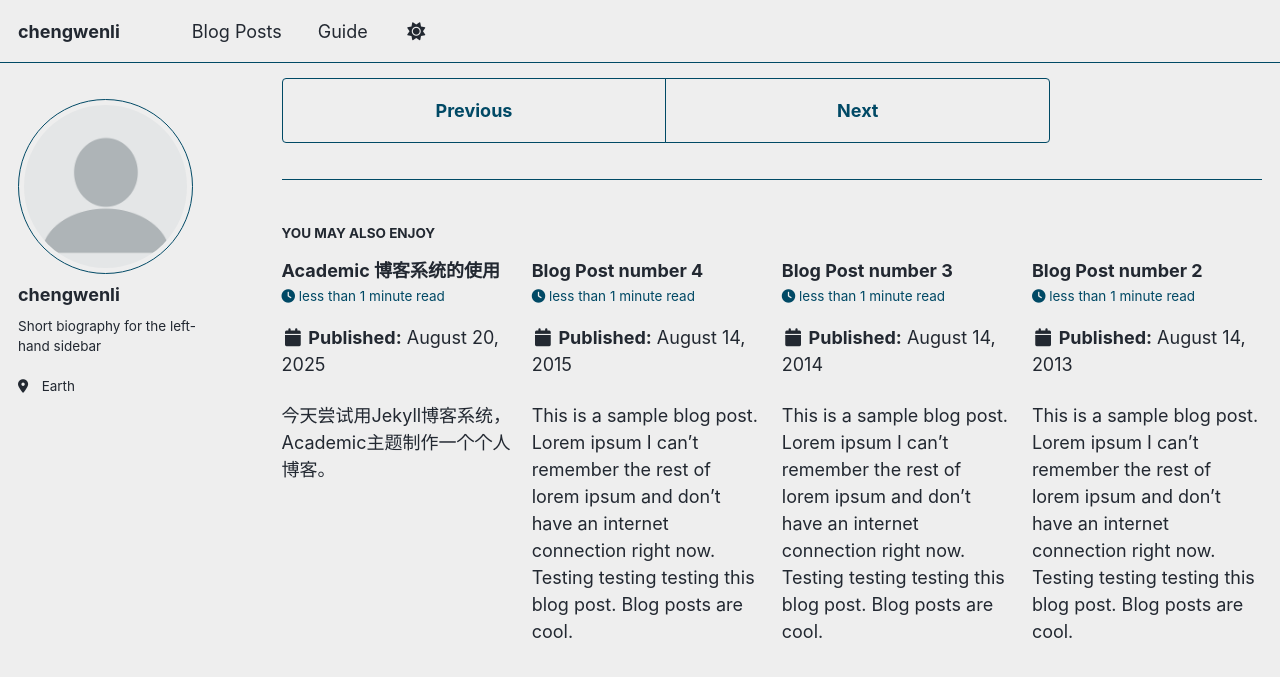
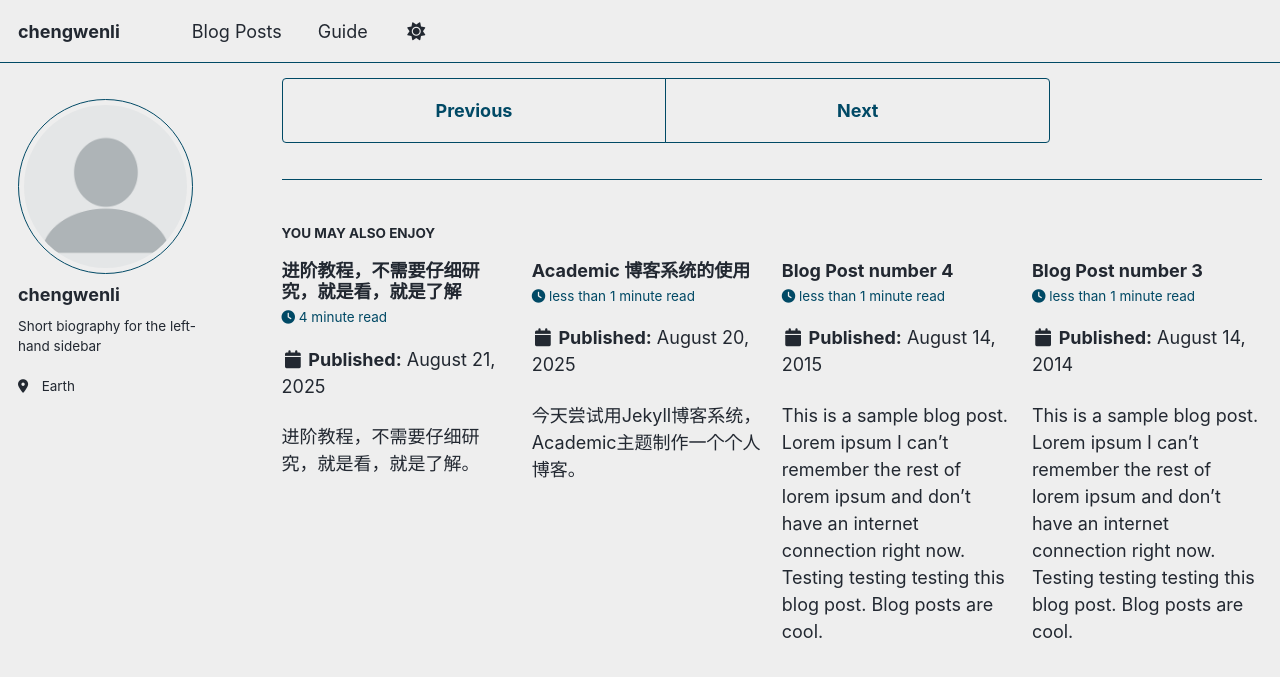
Before and after one commit to rensly/blog-academicpages, a Jekyll site: the page built from _posts/2199-01-01-future-post.md, in a window 1280 px wide and 900 px high, scrolled down 508 px. Shown: the top 677 px of the window. Built offline with Jekyll 4.4.1, drawn with Linux system fonts in a browser that asks for light colours; a script that is not in the unit is left out; part of the change alters nothing that is shown.

Commit message:
web1:进阶教程，不需要仔细研究，就是看，就是了解

````diff
--- a/_config.yml
+++ b/_config.yml
@@ -206,7 +206,7 @@ incremental: false
 # Markdown Processing
 kramdown:
   input: GFM
-  hard_wrap: false
+  hard_wrap: true
   auto_ids: true
   footnote_nr: 1
   entity_output: as_char
--- /dev/null
+++ b/_posts/2025-08-21-how-to-create-website-1.md
@@ -0,0 +1,466 @@
+---
+title: '进阶教程，不需要仔细研究，就是看，就是了解'
+date: 2025-08-21
+permalink: /posts/2025/08/how-to-create-website-1/
+tags:
+  - 网站
+---
+
+[进阶教程](https://new.web.cafe/tutorial/0c91c83924e9495aa75384becf6304ff)，不需要仔细研究，就是看，就是了解。
+
+# [【5000 字长文】海外工具从需求挖掘到网站制作全流程让你一篇文章学会](https://new.web.cafe/tutorial/detail/gz96vzpif7dW65iFcHDbTY)
+
+## 一、海外工具站的发展前景
+
+对于我们大多数新手来说，可以先做短期的或者 for fun 的需求练练手，在这个过程中学习如何挖掘需求，如何做 SEO，如何获取流量，如何宣传推广，如何将流量变现。
+
+之后就可以布局长期的、工作生活需要的一些工具，参考竞争对手，争取在某些方面超过竞争对手，如做得更好用，做得更漂亮，做得处理速度更快等等
+
+## 二、怎么挖掘需求
+
+利用 Semrush、Similarweb、ahrefs、Google Trends 等工具挖掘需求，判断是否值得做。
+
+这些工具一般用免费功能就行，如果你想用付费功能，直接买正版比较贵，可以去淘宝找找便宜的共享账号。
+
+最后再总结一下，我们可以通过在搜索引擎查询一些工具相关的词汇，找到一些网站，然后去 Similarweb 查询网站流量，流量渠道，相关网站等信息。之后再用 Semrush 去分析网站、分析关键字，找到竞争难度低的词，再去 ahrefs 这里再验证一下。
+
+不一定只看工具站，我们可以去查我们知道的任意一个有一定流量的网站，分析网站流量来自于哪些关键字，之后分析一下，有没有哪个关键字是我们可以去做的。
+
+## 三、实战一下挖掘需求
+
+Semrush, 打开 Keyword Magic Tool，随便输入一些词
+
+这里我选择了猫猫狗狗这些常见的词，选择 KD（竞争度）0 ～ 29%，也就是低竞争度，排除一些色情词汇，然后一个一个去看
+
+发现了“cat coloring pages” 这个词，竞争度只有 27，而且搜索结果前 6 都是内页
+
+那么我们注册一个域名来优化这个词，就很容易排到谷歌搜索首页。
+
+再在 https://ahrefs.com/keyword-difficulty 这里验证一下，优化难度 9，只需要 10 个外链就能排到首页，说明的确值得去做。
+
+## 四、怎么制作工具站
+
+Github https://github.com/ 可以找到很多开源代码，有很多代码是完整的项目，可以直接拿来就用。
+
+Vercel 模板中心 https://vercel.com/templates 有很多可以一键部署拿来就用的模板。
+
+还有 https://codecanyon.net/search/ai 有很多收费的源码，有完整的功能，价格不贵，只要几十美元。
+
+# [【5800 字长文】从网站站内优化到部署上线再到推广运营一篇文章让你学明白](https://new.web.cafe/tutorial/detail/o3RNNMKZAMtBADNFswicqE)
+
+## 一、站内优化经验
+
+通过分析需求，找到了可以做的关键词之后，就要思考:
+
+```
+用户在搜索引擎里搜索这个关键字，到底是想找什么，
+是想找内容？
+还是想找工具？
+还是想找服务？
+还是想找商品？
+或者其它东西？
+```
+
+### 1.1、TDK
+
+### 1.2、网页结构 一个 HTML 网页，除了要写好 title 和 descrition 外，最重要的就是要让整个网页结构清晰，有明显的 h1、h2、h3 结构。
+
+### 1.3、内链建设
+
+网站内互相跳转的链接叫做内链。
+外部网站跳转到我们网站的链接叫外链。
+
+### 1.4、六字真言：分门别类罗列
+
+### 1.5、后端渲染
+
+### 1.6、确保 URL 唯一
+
+在网页的 head 中通过设置 canonical 来让搜索引擎知道当前网页正确且唯一的 URL
+
+## 二、域名、服务器
+
+### 2.1、域名购买渠道
+
+海外站，尽量不要在国内的域名注册商注册域名，国外的推荐注册商：
+
+- https://www.godaddy.com/
+- https://www.namecheap.com/
+- https://www.namesilo.com/
+- https://porkbun.com/
+- https://www.cloudflare.com/
+- https://www.hostinger.com/
+  随便哪个都可以，你有哪个账号就在哪里注册，不用去纠结那几块钱的价格差
+
+### 2.2、服务器购买渠道
+
+有国内阿里云、腾讯云账号的话，直接在上面购买海外服务器即可。
+
+国外的话 AWS、谷歌云等也可以
+
+- https://aws.amazon.com/
+- https://cloud.google.com/
+- https://www.digitalocean.com/
+- https://www.linode.com/
+
+  2.3、不用服务器
+  如果是做简单前端工具的话，用 Vercel 免费版就足够了，前后端代码都可以放。
+
+前端还可以用 CloudFlare Pages ，后端可以用 CloudFlare workers。
+
+Vercel 和 CloudFlare 的免费套餐就足够用了，等流量上来了之后再付费
+
+2.4、LOGO 制作工具
+
+- https://ideogram.ai/
+- https://www.midjourney.com/
+- https://icon.ray.so/
+- https://logofa.st/
+
+## 三、如何部署
+
+用户在浏览器输入你的域名之后，会经过 dns 解析，找到域名提供服务的服务器 IP，也许这是你自己购买的云服务器 IP，也许是你的 Vercel、CloudFlare 等平台的 IP，
+
+之后请求就会被发送到服务器里，由服务器进行一些处理后，返回 html 页面代码给浏览器，最终浏览器渲染出网页。
+
+所以我们购买到的域名，需要有一个 dns 服务器，一般域名注册商都会免费提供，我们也可以使用第三方的 dns 服务。
+
+**这里统一建议大家使用 CloudFlare 的域名解析服务。**
+
+接下来我们以 CloudFlare 和 Vercel 为例，说明如何部署一个前端工具站点。
+
+### 3.1、域名解析
+
+CloudFlare - Websites -点击右上角“Add a site”
+
+选择免费套餐，继续点击“Continue”按钮。
+
+复制 CloudFlare 提供的 ns1 和 ns2 ，填到域名注册商后台的域名 dns 设置界面。
+
+之后继续下一步，三个都开启，最后点击“Finish”就可以了。生效需要一段时间，等回到网站列表页面，网站底下显示“Active”就表示修改 dns 成功了。
+
+### 3.2、添加域名解析记录
+
+常用的域名解析记录类型有 A 记录、CNAME 记录、TXT 记录、MAX 记录，如果只需要配置网站访问，只需要用前两个就行，如果要配置邮箱，才需要用到后两个。有时候做一些域名所有权校验，需要用到第三个 TXT 记录。
+
+### 3.3、静态网站部署
+
+以 Vercel 配合 CloudFlare 为例说明静态网站部署流程，总共有以下几步：
+
+1. 创建 Github 私有仓库，把网站前端代码提交到仓库；
+2. 在 Vercel 新建项目，选择关联上一步创建的仓库；
+3. 等待自动构建成功，点击 Vercel 免费提供的子域名，可以成功打开网站；
+4. 在 Vercel 域名设置中添加自定义域名，选择默认用无 www 域名，把 www 域名跳转到无 www 域名（刚好与官方建议相反），并且开始 SSL 证书，选择从 http 跳转到 https；
+5. 在 CloudFlare 中添加域名解析记录，注意要 SSL 要选择 Full 模式；
+6. 等待解析记录生效，使用 https://域名 打开网站，部署完成。
+
+通过以上步骤，我们成功部署了一个网站，可以打开搜索引擎，好好欣赏 3 分钟。
+
+## 四、上线第一步
+
+那么网站部署好了之后，我们还需要做一些准备工作。
+
+如提交到谷歌 search console 后台，配置流量统计代码，添加一些外链等等。
+
+### 4.1、提交谷歌 search console 后台
+
+先要为网站制作制作 sitemap，具体格式请百度或者谷歌或者问 GPT。
+
+之后在谷歌中搜索 site:域名 ，会有一个提示“尝试使用 Google Search Console”，点击进去。
+
+验证之后，就可以去添加我们之前准备好的 sitemap 文件，之后就等待谷歌爬虫光临就好了。
+
+### 4.2、别忘了放置流量统计代码
+
+打开谷歌分析 https://analytics.google.com/analytics/ ，点击左下角的设置按钮，在设置页面中点击“添加媒体资源”按钮，在新界面中按照步骤添加自己域名。按照要求，一步一步填写即可，第 3 步时选择“获取基准报告”。
+
+第 4 步选择类型为网站，之后输入网站域名和网站名称，提交后就可以获取网站统计代码。
+
+把网站统计代码放到你的网站的所有页面的 </body>之前
+
+如果你用不太习惯，也可以同时放百度统计代码，也是放到这个 display:none 的 div 内。
+
+### 4.3、吸引爬虫
+
+通过建立**启动外链，吸引爬虫**，可以尽快让搜索引擎收录我们的新网站。
+
+主要有 2 个办法。
+
+1. 找到谷歌爬虫经常光顾的网站，去发布帖子，宣传 如 V2EX.com 就是一个不错的发布网站，可以去分享创造节点发布自己的网站，注意，介绍一定要真诚一点，不要敷衍了事。
+2. 在自己的老网站上增加友链 如果你有一些已经被收录的网站就最好了，在你的老网站里给新网站添加外链，也容易吸引到爬虫。
+
+所以当我们手里的网站越来越多之后，上一个新网站被搜索引擎收录就会更快好多。
+
+## 五、宣传推广
+
+1.  从熟悉的渠道开始 先从你熟悉的渠道开始，把你能够影响的渠道，都去发一遍。先获取第一批用户，即使不是海外用户都行，因为第一批用户可以帮助你找出一些 Bug，修复一些问题。
+2.  提交到周刊. 聚合分享网站 接着，可以提交到一些周刊，如阮一峰的每周五科技周刊，如 ahhhhfs.com ，如小众软件等。
+3.  提交到 ProductHunt 之后，把产品提交到 ProductHunt，能够带来真正意义上的第一波海外用户。
+    因为我们的产品是 AI 工具，所以会被各个 AI 导航爬虫从 PH 上自动抓取，收录，这样又能够从这些导航站获取一批用户。
+4.  提交到导航网站 然后还可以提交到一些不会自动抓取，需要我们手动提交的 AI 导航站，甚至有些付费的也可以试试提交，不过量力而行，太贵的就先不提交了。
+    到这一步，你已经有几批新用户过来了，需要观察一下用户使用情况，是否能够正常使用工具，是否会愿意分享工具，看看老用户有没有带新用户进来。
+5.  提交到科技媒体 如果以上步骤都效果不错的话，还可以去找一些小科技媒体，小自媒体账号，自荐一下。
+    尽量找免费的，如果你的工具有趣且好用的话，能找到愿意帮你宣传的媒体的，因为他们发内容也需要素材。
+6.  社交平台找有需求的人 最后，还可以去推特上搜索有没有人在找相关的产品，你可以去评论区自荐，注意态度一定要诚恳，诚实说是自己做的产品，请对方使用，并且提提意见。会有人不理你没关系，但也会有人理你，那就收获用户+1。
+
+经过以上步骤，你的网站就会有了初始启动用户。
+如果产品做得不错的话，还会被不断传播出去。
+同时搜索引擎也会因为外链增加而得到排名，也能够开始带来一些流量。
+一些都向着美好迈进。
+
+### 六、调整预期
+
+我们先从我们能力范围内能做的网站开始做起，先把第一个网站做出来。
+
+能够从搜索引擎获取到免费的流量，能够从 Adsense 赚到第一笔广告费，那就说明你入门了。
+
+举例，去找需求的时候，先找搜索量小一些并且竞争度低的词，先按照这个操作方法，做一个网站，上线后从谷歌拿到流量再说。有了这样的正反馈之后，我们才会更有动力去投入进去做更难一点的词。
+
+# [新手怎么做好出海第一站？](https://new.web.cafe/tutorial/detail/1mKHV1JxHVn8pHSYjhPgaK)
+
+```
+ 第一步： 找需求
+ 第二步： 做网站
+ 第三步： 搞推广
+```
+
+提交自己网站到 Google Search Console。
+在 V2EX、Reddit、Hacker News、Twitter 等平台发布自己的产品信息，真诚介绍自己的产品。
+提交自己产品到 ProductHunt.com，写好介绍，做好配图。
+提交自己产品到各个免费导航网站，比如我们前面说到做一个 AI 网站，那就优先提交到 AI 导航网站。
+有流量之后，申请 Adsese，接入广告代码，开始赚钱。
+
+**避坑指南** 在开始之前，这里有一些避坑建议希望大家有所了解：
+
+- 去找已经存在的需求，不要自己想需求；
+- 新手不要想太大的需求，尽量一个星期能够开发完成，否则会永远上不了线；
+- 用户需要的不是一个大而全且复杂的产，用户需要的是一个能够解决他们某一个需求的产品；
+- 别人做过的产品不代表我们不能做，尤其是别人正在赚钱的产品我们更可以做；
+- 已经被别人证明过的需求，我们再做一个，然后瞄准竞品暂时还没有进入的市场，就能拿到用户；
+- 需求即关键词，关键词即域名，域名即功能，见域名而知网站功能，会让推广事半功倍；
+- 不要一上线就去申请 Adsense，等你有一定流量再去申请；
+- 更不要产品还没开发就浪费时间去注册海外公司；
+- 网站上线，只完成了赚钱之旅的 20%工作，剩下 80%都是推广工作，更要耐心去做。
+
+# [看排行榜挖掘赚钱产品，基于 Stripe 入站流量估算产品收入](https://new.web.cafe/tutorial/detail/wBf7QCAM8YRWFUqaPdDoA2)
+
+## 分享彪哥发现的通过看排行榜挖掘赚钱产品的方法；
+
+- 如果是网站产品，可以看 Toolify.ai 的收入排行榜或者 IndieHackers.com 的收入排行榜。
+- 如果是 App 产品可以看 SensorTower.com、DianDian.com、QiMai.cn、Data.ai 等产品。
+
+  不过我对 App 不是特别熟悉，所以我们今天只讲 Web 形态的产品。
+  我们先看下 Toolify.ai 收入排行榜的截图：
+  https://www.toolify.ai/Best-AI-Tools-revenue
+  https://www.indiehackers.com/products?category=ai&revenueVerification=stripe&sorting=highest-revenue
+
+点击支付后打开的 Stripe 收银台地址是 checkout.stripe.com
+在 Similarweb 的热门外链网站模块看到每一个网站的数据。
+
+总结一下，我们可以通过 Toolify 和 IndieHackers 的排行榜直接看目前正在赚钱的 AI 产品，
+也可以通过在 Similarweb 看 Stripe 收银台的流量数据来估算其它一些 AI 产品的收入。
+
+## 目前还有效的流量获取渠道。
+
+目前海外获取流量，主要有以下几种方式：
+
+1. SEO+SEM
+   免费+付费组合，尽可能拿下所有的精准流量，而且付费流量还可以进一步巩固免费流量的位置；
+2. Affliates
+   也就是通过真金白银的返佣金机制，让很多中小流量渠道帮助我们推广。
+3. 导航站
+   目前全球有 300+个 AI 导航站，大部分是不需要花钱就能够提交，或者他们会自动收录，但还有很多有流量的 AI 导航站需要花钱才能提交，不过一般花的钱也不多，目前最贵的是全球排名第一的 AI 导航站 theresanaiforthat.com ，单次提交费用需要三百多美元。
+   而全球排名第二的 AI 导航站是杉木大哥做的 Toolify.ai ，目前提交只需要 49 美元，价格很便宜了。
+   另外有些 AI 导航站还会去注册 Affliates，也就是所有从导航过来的付费用户，他们都要收佣金。
+4. Reddit
+   Reddit 类似于贴吧，有很多很多各种不同的频道，有些频道支持我们发布自己产品的宣传帖子。
+   老外比较喜欢分享创业故事、产品故事的帖子，所以可以软一点，千万不要扔下一个链接就跑，那样就太硬了，很容易被删帖。
+5. YC Hacker News
+   Hacker News 上有一个 Show HN 频道，允许全球开发者发布自己的产品，可以直接留链接，然后写产品介绍。
+   同样更建议软一点，讲故事的形式，这样可以引起讨论，获得更多曝光。
+6. ProductHunt
+   这上面每天都有很多产品在打榜，我们中小团队，没什么特色的产品，其实也是可以发到上面的，不为别的，能够拿到一个外链也是不错的。
+   而如果你的产品有特色，能够吸引用户自发参与讨论，帮你投票，你再辅助一些付费投票，拿下前三名的话，可以带来很多二次传播。
+   这对于品牌宣传还是很有帮助的。
+7. 红人营销
+   找到 Tiktok、Instagram、Youtube 等平台上有一定粉丝自己的红人，请他们体验完我们产品后，制作一个视频发布到他们的账号上，也是可以带来不错的热度和流量。
+   不过这块我不太熟悉，没有实际操作过。
+8. 社交媒体
+   Twitter、Facebook 等传统社交媒体上面依然还有挺大的流量，值得我们去挖掘。
+   同样也可以找一些达人帮我们发帖宣传。
+
+# [如何使用谷歌趋势找新词，如何判断一个关键词是新词](https://new.web.cafe/tutorial/detail/gZnGR6eDaKxdyeT4ouR6KV)
+
+那么这个方法可以自动化吗？ 那就要找到 Google Trends 的接口。
+找接口的方法很简单，我通常就是直接去谷歌搜索。 输入 Google Trends API ，就找到了。
+
+再把之前哥飞教给大家的方法用上，先从随便一个词，在谷歌找到一些网站，再去看这些网站获取自然流量的关键词，拿着这些词去找新词。
+不断的在网站<->词<->更多词<->更多网站之间循环，你就能够打开一个全新的世界。
+找词，找需求，不再是拍脑袋了，而是有科学方法去找。
+
+# [再聊内链和内页，以及如何做好一个内容型工具站](https://new.web.cafe/tutorial/detail/v2NENgATdt5a62SzVQUYY6)
+2024年谷歌排名算法
+其中有几条，我摘出来：
+1、持续发布吸引人的内容：权重21%
+2、细分领域专长：权重14%
+3、新鲜度：权重6%
+4、可信赖性：权重5%
+5、内部链接：权重2%
+这五条，加起来权重是48% 。
+
+**打好基础第一步，就是多做内页，做扎实内容。**
+
+注意，千万注意，不是盲目的上几十万个几百万个跟你的核心关键词无关的内页。
+也不能你有什么内容，就上什么内页。
+相反，你需要有所取舍，有些内容，就不适合给谷歌看到，你最好一开始就不让谷歌爬。
+整个目录你都可以在 robots.txt 里设置禁止抓取。
+
+**哥飞网站权重=GSC 后台里显示的能够拿到曝光和点击的网页数量/GSC 里爬虫发现了的网页数量 ×10000‱**
+解释一下，这个公式用来计算，你的网站高质量页面的万比值，也就是每 1 万个页面里，有多少个高质量页面。
+
+因为 GSC 后台最多只能下载 1000 个网页，所以哥飞要修正一下这个公式的适用范围了： 这个公式适合在你的网站刚上线没多久，有点击和曝光的页面数量小于 1000 时使用。
+
+所以先拍脑袋说一个数吧，至少要超过 100‱，这是一条及格线，如果你发现你的网站数值小于 100‱，那么你就要反思一下，是不是你的生成内容策略有问题了。 如果有问题，请及时停止生成新内容页面，然后处理老内容页面，再想新的生成策略。
+
+那么，要怎么做页面，才能让这个数值更高呢？
+记住一句话，**不是你有什么内容，你就做什么页面，而是用户会在谷歌搜索什么，你才去做满足搜索需求的页面**。
+
+**你要怎么去挖掘尽可能多的有搜索量关键词呢？**
+深圳线下聚会，彪哥分享了一个办法，你先收集你的一些大流量竞对网站，然后用 Similarweb 或者 Semrush 或者 Ahrefs 找到这些网站能够拿到流量的页面，分析他们是通过什么关键词获取流量的，把这些关键词抓取过来。
+基于一些你已知的关键词，找到更多的相关网站，进而找到更多的关键词，不断循环，你就能得到一个比较大的关键词库了。
+有了关键词库，你就可以基于关键词库，对用户生成的内容进行打标签，也就死把关键词和内容关联起来。
+
+具体的做法，你可以结合关键词搜索、向量相似度检索、GPT 打标等方式去做。
+一旦某个关键词关联的内容超过 3 个，你就可以为这个关键词生成页面了。
+在这个页面里，你要围绕着这个核心关键词来做优化，解释说明这个关键词，同时把相关的内容列出来。
+上面说的 3 是最少数量，其实更多更好，举例 5 或者 10。
+
+**两个原则： 一个页面一个关键词 分门别类罗列**
+
+我们要基于关键词，去生成质量可控的有可能能够拿到曝光和点击的页面，而不是有什么内容，就生成什么页面。
+这些关键词页面，才是我们的最终页面，而用户生成的内容，你可以结合实际考虑，是否生成页面，如果要生成页面，也可以设置为 noindex，并且 robots.txt 里也设置禁止爬虫抓取这个页面，这样就不会生成大量的不可控的页面了。
+这些关键词页面，也是有层级关系的，你可以继续为他们去生成不同层级的列表页面，拿下更多关键词的流量。
+
+页面多了之后，怎么组织好页面之间的关系，怎么做好内链呢？
+
+这部分更具体的可以看深圳线下聚会，彪哥的分享：
+https://docs.google.com/presentation/d/1C_uBmggbFjasCZ0Iiv4flC8-TX1x-Kzq5YcToLx2G54/edit?usp=sharing
+
+# [再聊挖掘需求的方法](https://new.web.cafe/tutorial/detail/mrozYpTgfu6MGXggeX2Kzr)
+
+挖掘需求就是重中之重，是一切的基础，是美元之源。
+
+我们先准备好工具，需要用到谷歌搜索、谷歌趋势、谷歌广告、Similarweb、Semrush、Ahrefs 等平台，用到了哪个工具，我都会说明。
+
+## 第一种挖掘需求的方法，我们从基础需求关键词出来，也就是所谓的词根出发，找到更多的关键词。
+
+这就需要配合哥飞之前发到公众号里的 51 个词根关键词
+https://mp.weixin.qq.com/s/pFi683ZoT_WJXO_t770vSQ
+
+**Semrush**
+在这个 Keyword Magic Tool 页面，可以看到很多关键词，我们可以用筛选工具，选择搜索量 30000 以上，也就是平均每天 1000 以上的，KD 选择 60 以下的，CPC 选择大于 0.01 的，就得到了一些符合我们要求的关键词列表。
+
+**Similarweb**
+也有关键词拓展功能，在关键词研究->关键词生成器里，同样输入一个关键词，就能够找到很多相关关键词。 同样设置一些筛选条件，可以找到一些关键词。
+
+**谷歌趋势 **
+https://trends.google.com/trends/explore?q=headcanon%20generator&hl=zh-CN 时间选择最近 12 个月，很容易看出来，这个词是 5 月底才出现的。
+
+借助**谷歌广告后台**进一步确认这个词的真实搜索量。
+打开谷歌广告后台，找到工具->规划->关键字规划工具->选择获取搜索量和预测数据，输入我们想查询的关键词，把地理位置选择为全球，时间选择 5 月和 6 月，就看到了，6 月这个词的搜索量是 13.5 万，平均每天 4500 次搜索。
+
+## 第二种方法，是基于某一个网站，找到这个网站的流量来源关键词。
+
+根据 SEO 大站来查关键词，依然有多个平台可以使用。
+如 Ahrefs 的 Website Traffic Checker （这里又一个词根 Checker）
+https://ahrefs.com/traffic-checker/
+在这里可以免登录看到所查询网站的流量数据，核心关键词数据，能够拿到大流量的页面数据。
+
+第二个平台是 Semrush ，输入域名，就能够看到这个域名对应网站的数据。
+我们主要关注自然搜索流量和自然搜索关键词和能够获取流量的页面有哪些。
+先看关键词，点击“查看详情”可以进入关键词列表，看到很多关键词。
+
+## **第三种**挖掘需求关键词的方法，直接利用谷歌等搜索引擎的下拉推荐搜索词
+
+## **第四种**挖掘需求关键词的方法，把以上三种方法组合起来使用。
+
+在谷歌随便搜索某个关键词，一般排到前三的都是 SEO 做得比较好的网站。
+点开这些网站，去 Simialrweb 或者 Semrush 继续研究这个网站，找出这个网站的更多关键词。
+有了关键词，又可以回到谷歌，继续找到三个 SEO 做得比较好的网站。
+这样反反复复循环，就像是在流量的海洋里冲浪，看多了，你绝对能够得到升华。
+
+## **第五种**挖掘需求的方法，我们去看那些大量在投广告的关键词，就能够找到财富密码。
+
+方法是在 Similarweb 的关键词浏览工具->竞争对手页面，输入关键词，选择付费流量，看看正在投广告的网站。
+再去看这个网站花了多少广告费，都花在哪些关键词里。
+
+# [如何获取 Bing 的流量](https://new.web.cafe/tutorial/detail/i9aa0x1lhb)
+
+提交到 Bing 站长后台 https://www.bing.com/webmaster/
+加上 Sitemap（这个站没有 Sitemap，也有来自于谷歌每天几 K 的点击）
+按照 Bing 站长后台扫描出来的问题，一个一个去修改。 如有些页面没有 Description，有些没有 H1，有些 Title 太长。
+增加对 IndexNow 的支持https://www.bing.com/indexnow 网址主动提交到 IndexNow
+在 CF 开启主动推送
+
+没有刻意去提交站点，就是开了 Cloudflare 里的那个选项，域名 => 缓存 => 配置 => Crawler Hints，
+开启来后很快就有 Bing / Yahoo / Yandex / DuckDuckGo / Brave 那些来源的记录了
+
+# [【哥飞看词】帮社群里朋友看一个关键词是否能做](https://new.web.cafe/tutorial/detail/6y8debz2oj)
+关键词“pizza edition”
+1. 谷歌趋势：搜索量还不小的词
+2. ahrefs 的 Keyword Difficulty Checker 查，会发现优化难度居然只有1，只需要2个网站的反链就能够进入谷歌搜索前10的位置。
+3. 谷歌搜索结果，排名第一的结果居然是一个内页。
+谷歌搜索结果，排名前四的结果里，有两个是Google Sites的内页
+虽然这个游戏站只有五个外链，但因为用的是 sites.google.com 这个高权重域名，所以即使是内页，也能够排到前面，这就是高权重站的优势。
+第二名：Github Pages 的子域名，月访问量不多，才七万多
+为什么9个外链网站，就能够打败第四名呢？
+原因是关键词覆盖到了，并且在网页H1里也有体现出来。
+
+不建议去做。
+因为即使拿到了第二名，月访问量也才七万多。
+而想要拿到第一名，其实会有一定难度的。
+当然如果你就想拿来练手，也可以去试试，目标不要那么高，只要能够进入谷歌搜索结果前10 ，就算练手成功了。
+
+**https://sites.google.com/ 这是谷歌的一个建站工具，可以让你不需要编程也能做网站。**
+
+```
+给大家列了一下学习指南
+新手入门，先把这个 Ahrefs 的公开课程过一遍 https://ahrefs.com/zh/seo 。
+不需要读懂，大概读一遍，了解一下SEO的概念就行。
+
+（1）然后看这个进阶教程，这个阶段也不需要仔细研究，就是看，就是了解。
+https://new.web.cafe/tutorial/0c91c83924e9495aa75384becf6304ff
+
+（2）再回过头来看我写的新手入门
+https://new.web.cafe/tutorial/7c36c9a7c6e34d21b8f3efd857d980aa
+
+（3）之后再看挖掘需求相关的教程
+https://new.web.cafe/tutorial/89afd4d0414d41e6b5f9304ee42df055
+
+https://new.web.cafe/tutorial/detail/fp0zl0dtob
+
+（4）再看如何判断关键词是否可做
+https://new.web.cafe/tutorial/detail/7v7tfjneg9
+
+https://new.web.cafe/search?q=%E5%88%A4%E6%96%AD
+
+再看上站之后要做什么；再次详解谷歌搜索排名；以月收入$50k的网站为例说明
+https://new.web.cafe/tutorial/detail/sk5je1bj0f
+
+（5）再看工具落地页要如何设计
+https://new.web.cafe/tutorial/detail/5yyr7zjxk7
+
+再聊基于精品工具页面思路，如何做精品工具站
+https://new.web.cafe/tutorial/detail/za408lc1q9
+
+（6）最后跟着养网站防老系列走一遍全流程，也可以先看教程，看完一遍之后再跟着一步一步走
+https://new.web.cafe/tutorial/7PG1iQzr3sXx1tyKmf9ZYd
+
+（7）加外链，博客评论外链依然还有用
+https://new.web.cafe/experience/ao30ki8tzk
+
+https://new.web.cafe/topic/xoi32sha0d
+
+教程栏目，都值得学习
+https://new.web.cafe/tutorials
+```
````
